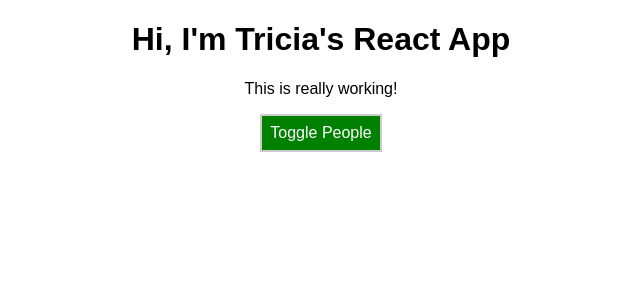
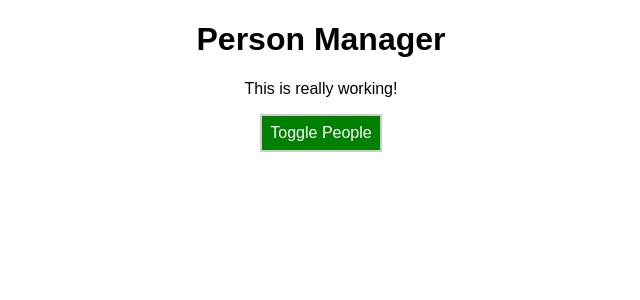
Before and after one commit to Triblo/my-react, a React app: page / in a window 1280 px wide. Shown: the top 300 px of the page, without its empty margins (319-959 px from the left). Built offline with nearby package versions, Linux system fonts and the light colour scheme.

Commit message:
added an App title

```diff
--- a/src/components/Cockpit/Cockpit.js
+++ b/src/components/Cockpit/Cockpit.js
@@ -17,7 +17,7 @@
 
   return (
     <div className={classes.Cockpit}>
-      <h1>Hi, I'm Tricia's React App</h1>
+      <h1>{props.title}</h1>
       <p className={assignedClasses.join(' ')}>This is really working!</p>
       <button
         className={btnClass}
--- a/src/containers/App.js
+++ b/src/containers/App.js
@@ -54,6 +54,7 @@
   return (
     <div className={classes.App}>
       <Cockpit
+        title={this.props.appTitle}
         showPersons={this.state.showPersons}
         persons={this.state.persons}
         clicked={this.togglePersonsHandler} />
--- a/src/index.js
+++ b/src/index.js
@@ -4,5 +4,5 @@
 import App from './containers/App';
 import registerServiceWorker from './registerServiceWorker';
 
-ReactDOM.render(<App />, document.getElementById('root'));
+ReactDOM.render(<App appTitle="Person Manager" />, document.getElementById('root'));
 registerServiceWorker();
```
